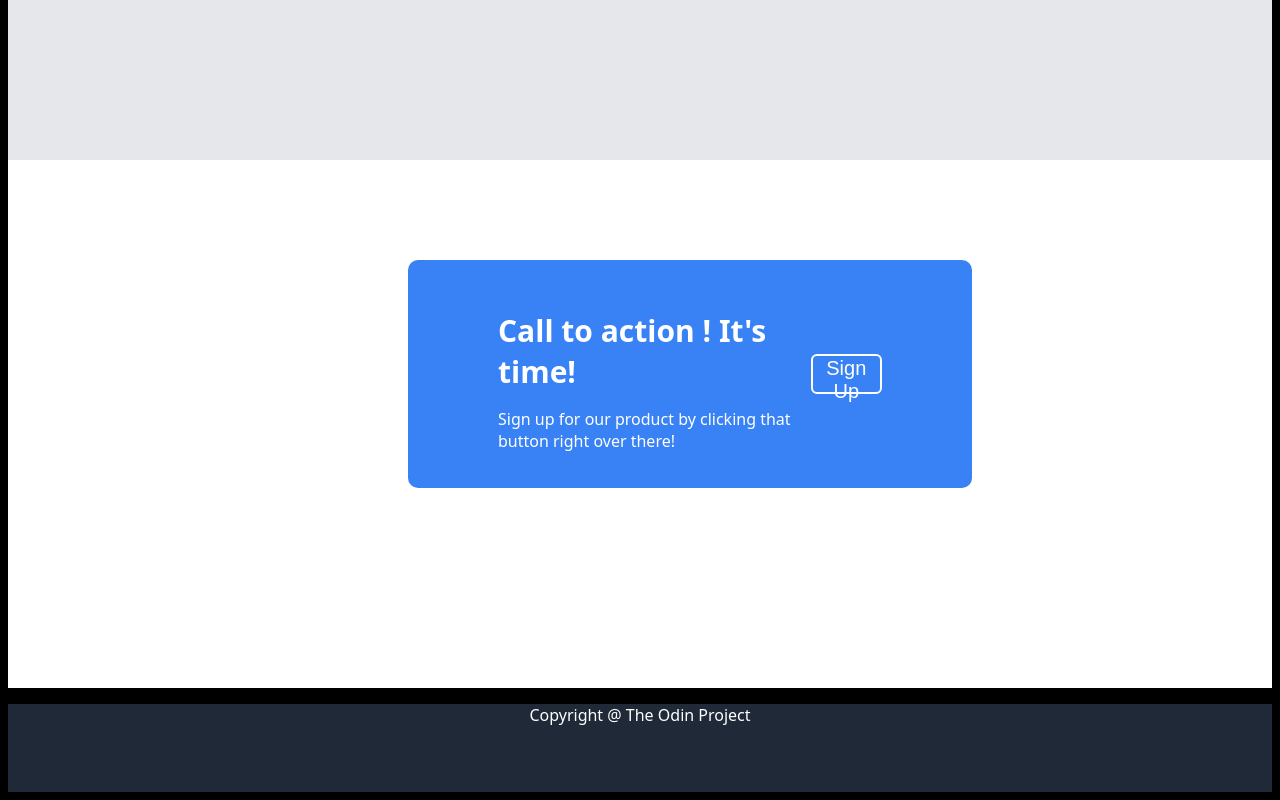
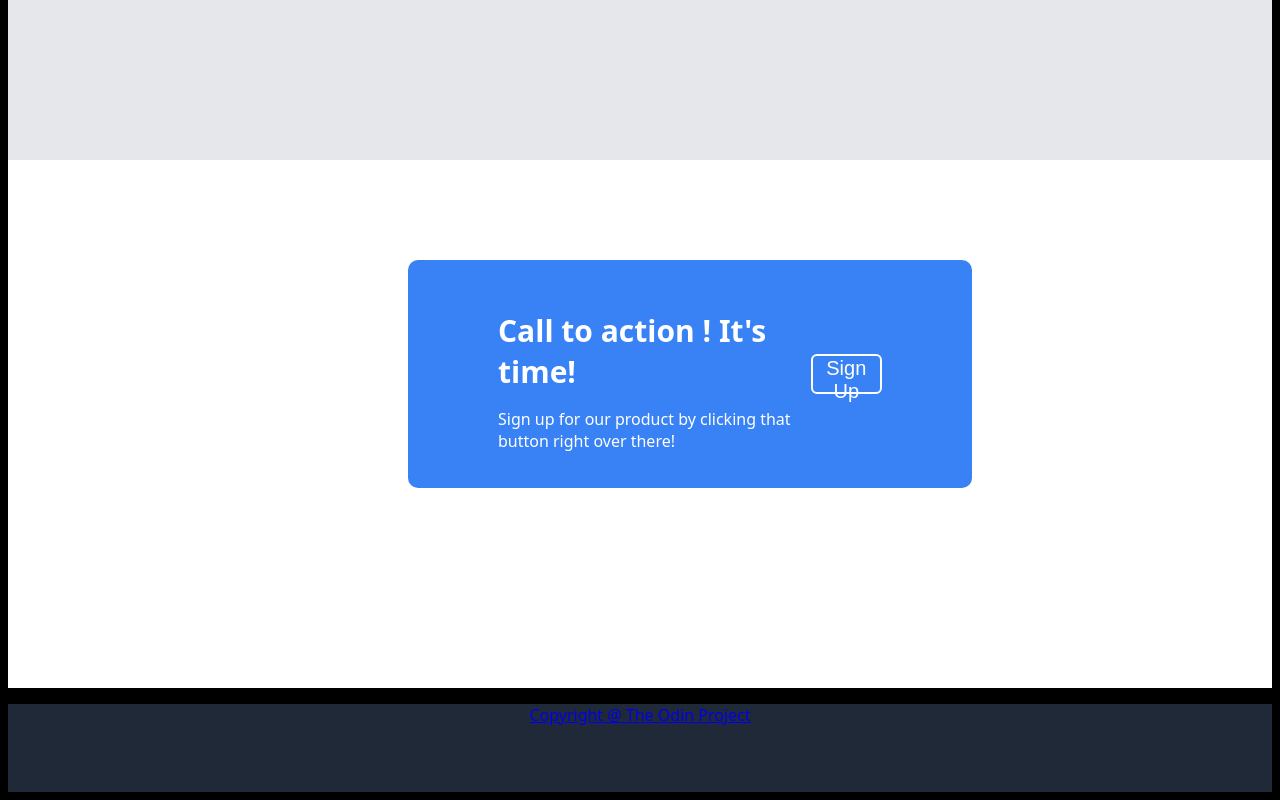
Before and after one commit to Lakshita-alt/website-flexbox, a plain HTML site: page index.html in a window 1280 px wide. Shown: the part 2008-2808 px from the top of the page. Drawn offline with Linux system fonts and the light colour scheme.

Commit message:
linked index1.html file with this file

```diff
--- a/index.html
+++ b/index.html
@@ -75,7 +75,8 @@
 
  </div>
  <div class="fivth">
-    <p>Copyright @ The Odin Project</p>
+    <p class="t8"><a href="index1.html">Copyright @ The Odin Project</a></p>
+
 
  </div>
 
```
